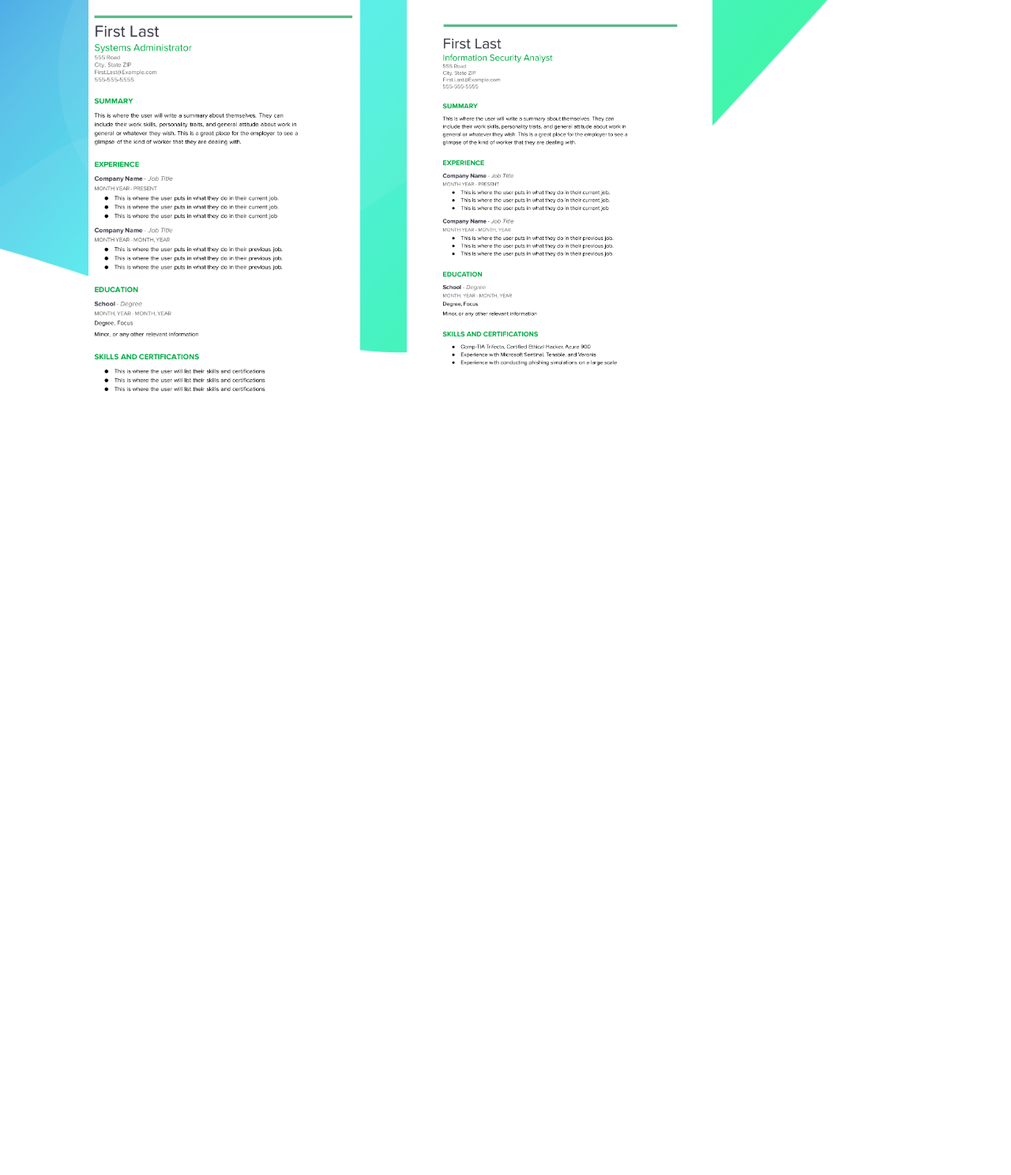
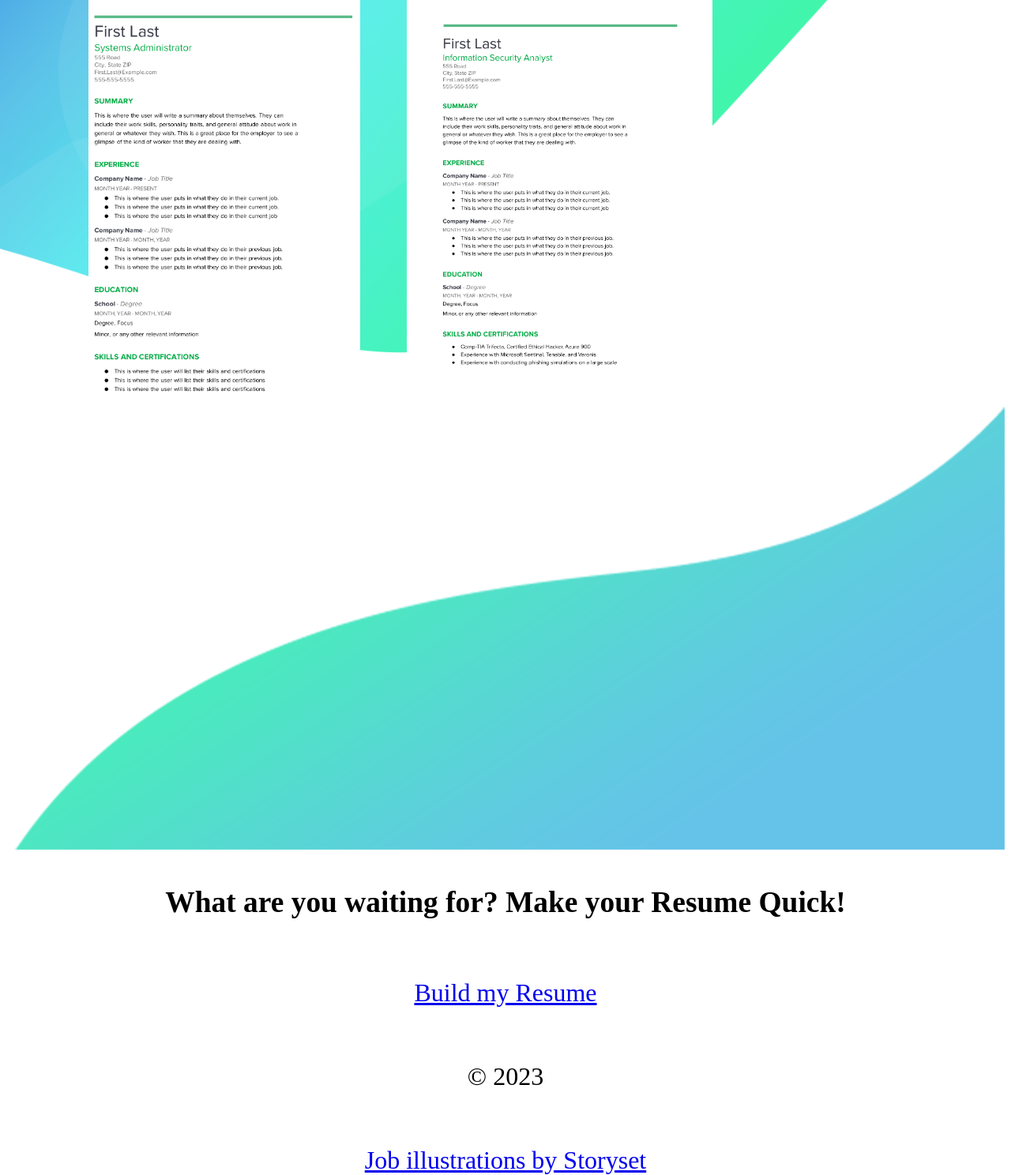
Before and after one commit to SmAshFr3ak73/Resume-Quick, a Flask app: template templates/templates.htm in a window 1280 px wide. Shown: the part 207-1695 px from the top of the page at 79% size. Before the commit the page ends 703 px from the top, so only its background shows below. Run offline with Flask 3, Linux system fonts and the light colour scheme; the template is opened without the code that fills it, so the values that code supplies are empty; some libraries are stand-ins or nearby versions.

Commit message:
Update templates.htm

```diff
--- a/templates/templates.htm
+++ b/templates/templates.htm
@@ -80,6 +80,18 @@
     </div>
 </div>
     <footer>
+        <img src="Styles/CSSImages/Home/footerbanner.png" style="width:100%;">
+        <div class="footer_content">
+            <h3>What are you waiting for? Make your Resume Quick!</h3>
+            <br>
+            <div class="login_container">
+            <a href="login.htm" class="login_buttonfooter">Build my Resume</a>
+            </div>
+            <br>
+            <p id="copyright">© 2023</p>
+            <br>
+            <a href="https://storyset.com/job">Job illustrations by Storyset</a>
+        </div>
     </footer>
     <script type="text/javascript" src="Javascript/templatePreview.js"></script>
   </body>
```
